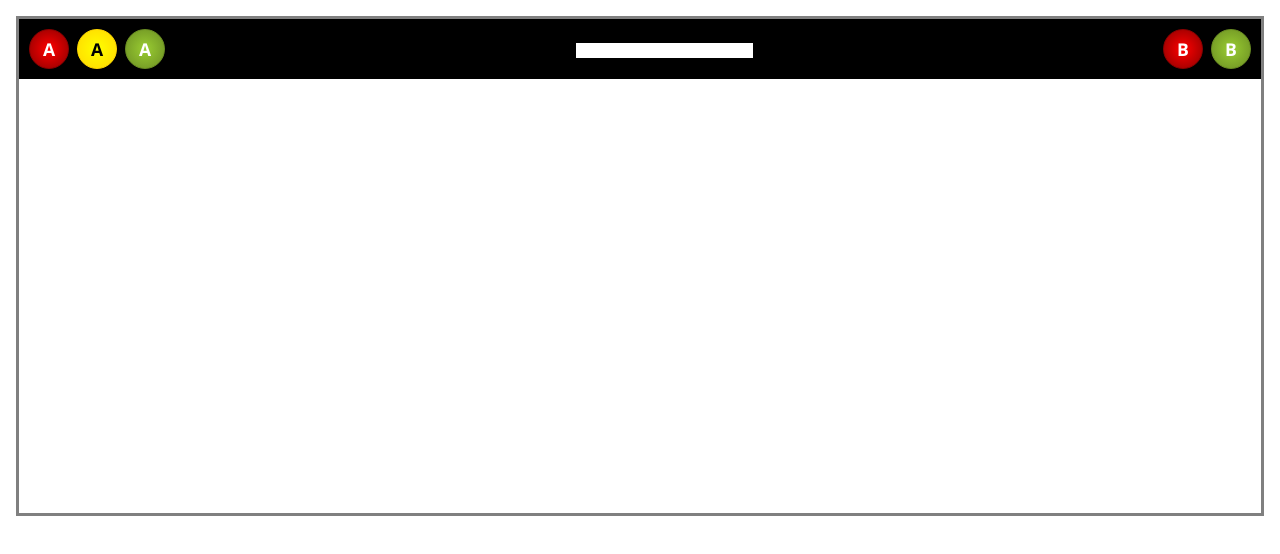
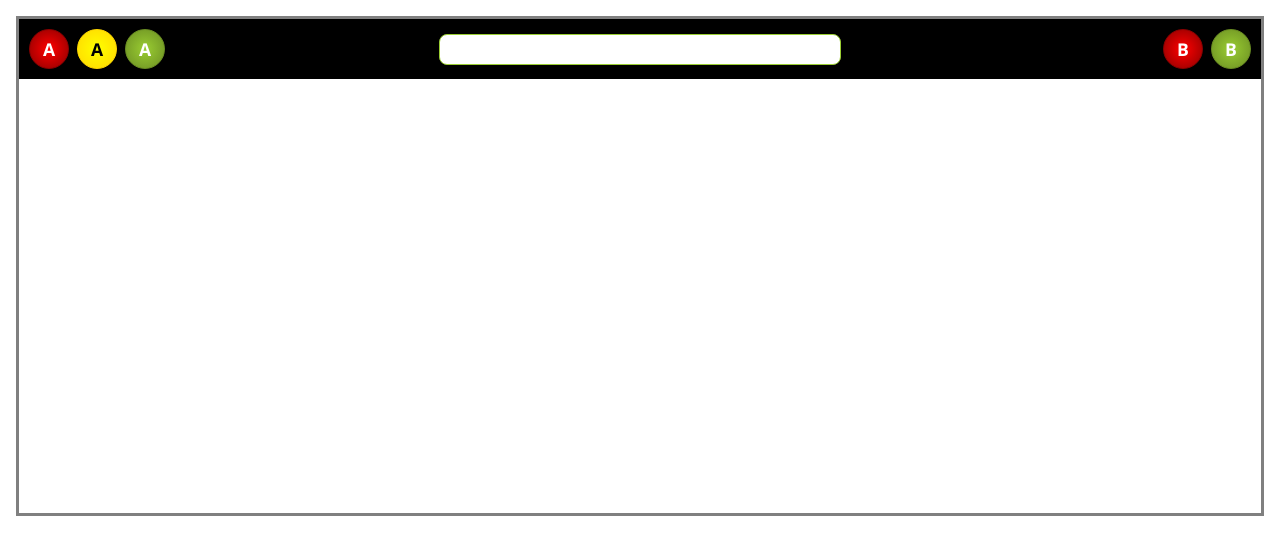
Before and after one commit to kiraGit67/flexbox-web-layout, a plain HTML site: page index.html in a window 1280 px wide. Drawn offline with Linux system fonts and the light colour scheme.

Commit message:
adds styling to input element and div child elements of navbar element

```diff
--- a/style.css
+++ b/style.css
@@ -27,6 +27,10 @@
   align-items: center;
   padding: 0.5rem;
   background-color: black;
+}
+
+.navbar > * {
+  width: 33%;
 }
 
 .btn-wrapper {
@@ -70,3 +74,11 @@
   border-color: olivedrab;
   color: white;
 }
+
+input[type="search"] {
+  width: 100%;
+  padding: 0.25rem 0.35rem;
+  font-size: 1.1rem;
+  border: 1px solid yellowgreen;
+  border-radius: 0.5rem;
+}
```
